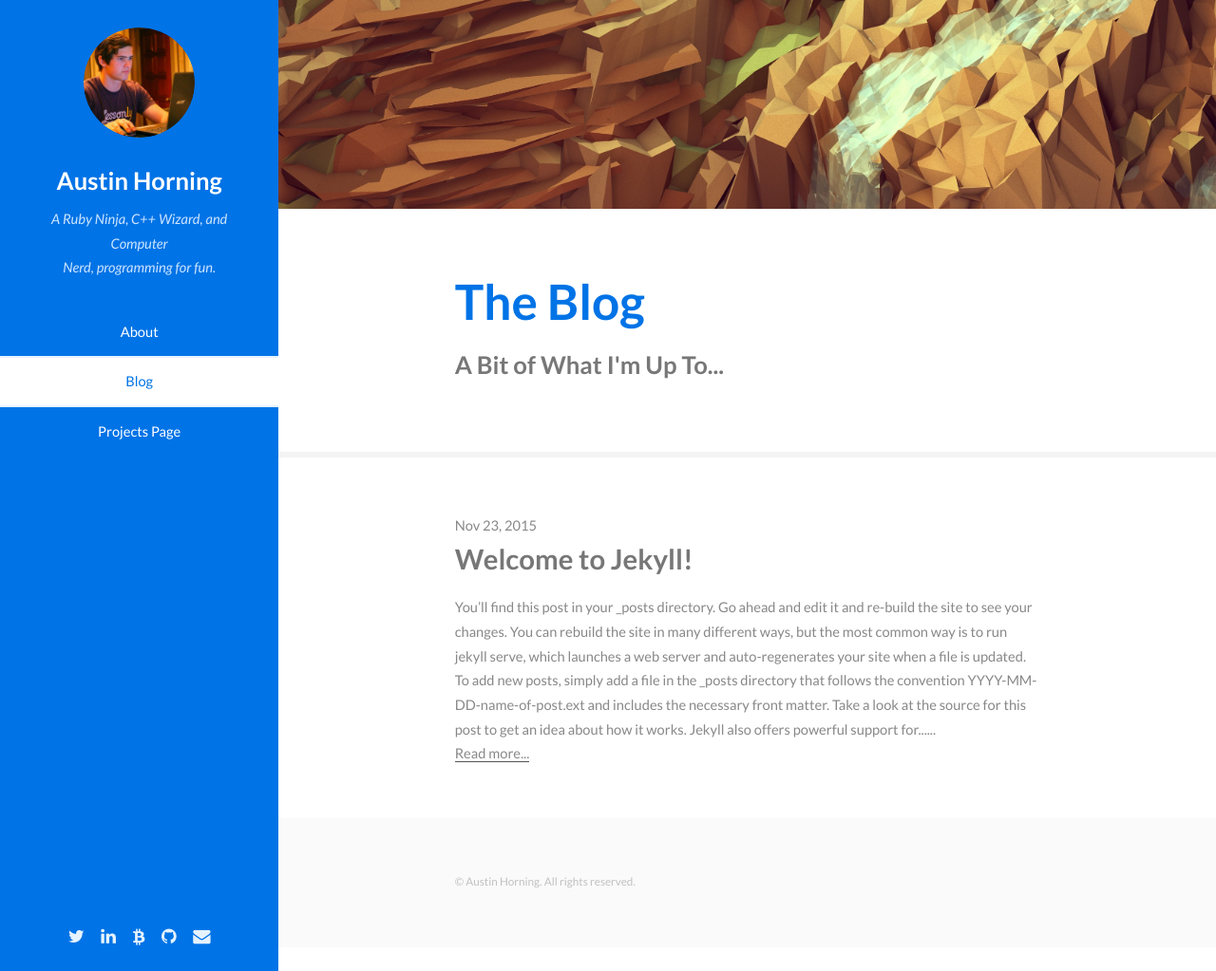
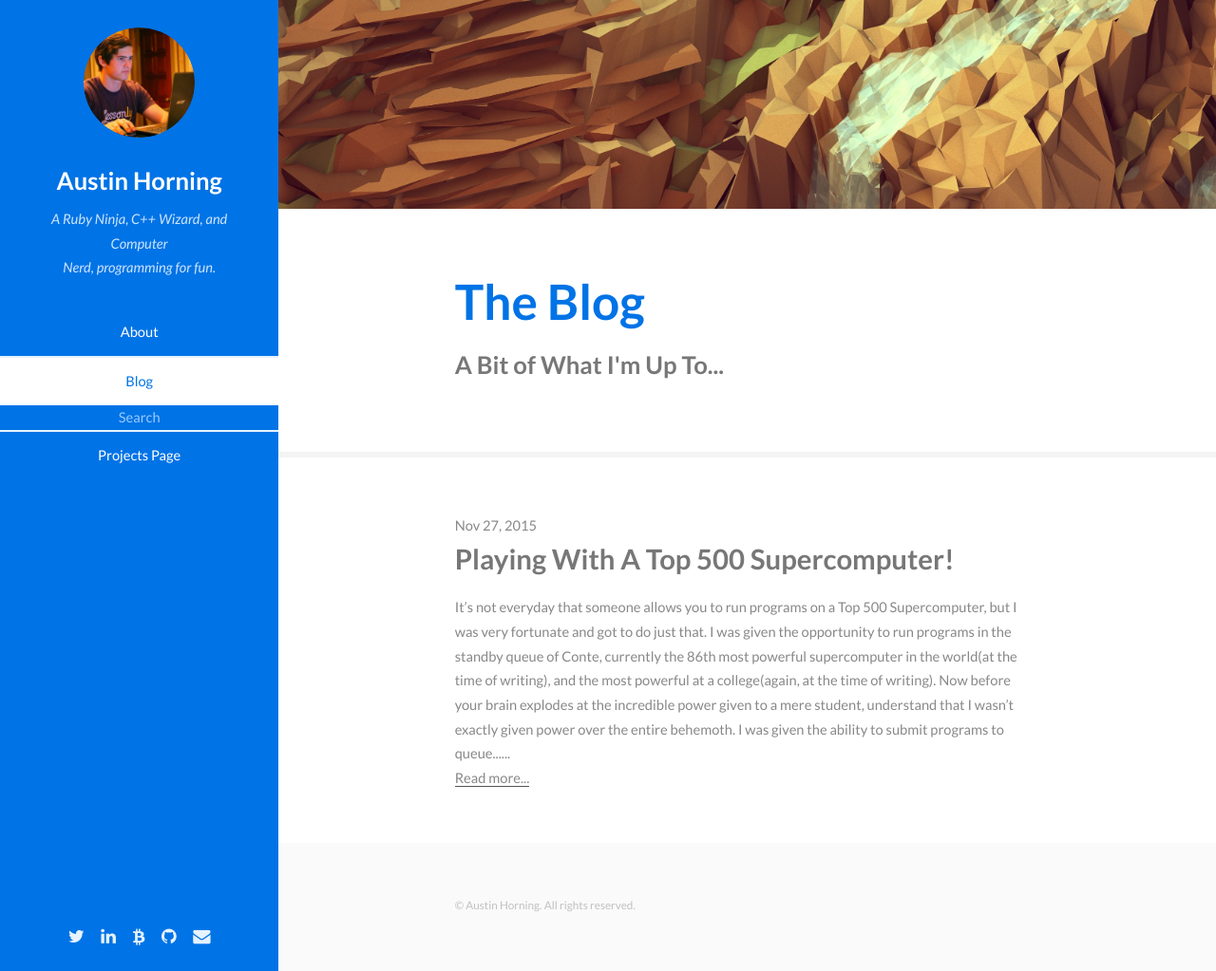
Before and after one commit to TheAustinSeven/theaustinseven.github.io, a Jekyll site: the page built from blog.html, in a window 1280 px wide and 1023 px high. Shown: the whole window at 95% size. Built offline with Jekyll 4.4.1, drawn with Linux system fonts in a browser that asks for light colours; comment, search, counter and statistics services are not loaded.

Commit message:
fixed first post

```diff
--- a/_layouts/default.html
+++ b/_layouts/default.html
@@ -31,6 +44,7 @@
 
             {% if page.title == "Blog" %}
               <li><a href="/blog" class="active">Blog</a></li>
+							<gcse:search>Search</gcse:search>
             {% else %}
               <li><a href="/blog">Blog</a></li>
             {% endif %}
--- a/_posts/2015-11-23-welcome-to-jekyll.markdown
+++ /dev/null
@@ -1,25 +0,0 @@
----
-layout: post
-title:  "Welcome to Jekyll!"
-date:   2015-11-23 17:10:07 -0500
-categories: jekyll update
----
-You’ll find this post in your `_posts` directory. Go ahead and edit it and re-build the site to see your changes. You can rebuild the site in many different ways, but the most common way is to run `jekyll serve`, which launches a web server and auto-regenerates your site when a file is updated.
-
-To add new posts, simply add a file in the `_posts` directory that follows the convention `YYYY-MM-DD-name-of-post.ext` and includes the necessary front matter. Take a look at the source for this post to get an idea about how it works.
-
-Jekyll also offers powerful support for code snippets:
-
-{% highlight ruby %}
-def print_hi(name)
-  puts "Hi, #{name}"
-end
-print_hi('Tom')
-#=> prints 'Hi, Tom' to STDOUT.
-{% endhighlight %}
-
-Check out the [Jekyll docs][jekyll-docs] for more info on how to get the most out of Jekyll. File all bugs/feature requests at [Jekyll’s GitHub repo][jekyll-gh]. If you have questions, you can ask them on [Jekyll Talk][jekyll-talk].
-
-[jekyll-docs]: http://jekyllrb.com/docs/home
-[jekyll-gh]:   https://github.com/jekyll/jekyll
-[jekyll-talk]: https://talk.jekyllrb.com/
--- /dev/null
+++ b/_posts/2015-11-26-playing-with-a-top-supercomputer.markdown
@@ -0,0 +1,51 @@
+---
+layout: post
+title:  "Playing With A Top 500 Supercomputer!"
+date:   2015-11-26 21:10:07 -0500
+categories: HPC Purdue
+---
+It's not everyday that someone allows you to run programs on a Top 500 Supercomputer, but I was very fortunate and got to do just that. I was given the opportunity to run programs in the standby queue of Conte, currently the 86th most powerful supercomputer in the world(at the time of writing), and the most powerful at a college(again, at the time of writing). Now before your brain explodes at the incredible power given to a mere student, understand that I wasn't exactly given power over the entire behemoth. I was given the ability to submit programs to queue that would wait until programs that were running on partitioned segments of the computer were finished, and then would allow me to run a program on up to 6 nodes, or 96 cores. Although this isn't nearly as awesome as having complete control of a computer such as Conte, it is still pretty freaking cool.
+
+When I was given access, I had a hard time coming up with what I wanted to do first with my newfound resources. The usual choice is to run a quick hello world program with MPI. I, however, being my usual sarcastic self, wanted to do something borderline outrageous. It took me a little thinking, but eventually I figured it out. I was going to use a supercomputer to bogosort a list. I know, I can already hear the cringing.
+
+For everyone who is not familiar with bogosort, the algorithm randomizes a list, checks to see if it's sorted, and repeats that process until the list happens to be sorted. This leads to a best case time complexity of O(1), worst case of O(infinity), and an average of O(n!). Needless to say, this algorithm is horribly inefficient.
+
+Even though this program sounds like a cheap joke with no upside, I should say that this program helped me learn all of the essentials of MPI. It also gave me the opportunity to find a few cool tricks I didn't know about before.
+
+The first trick I learned was the Fisher-Yates shuffle. This shuffling algorithm is unique in that it both runs in O(n) time and O(1) space. Essentially the algorithm runs through an array and for each index: a random index not yet visited is chosen and the elements at the two indexes are swapped, or if the indexes are the same, the element remains in place. I implemented this as shown below. I ended up running backwards through the array so I could just call modulus on the random number.
+{% highlight c++ %}
+void shuffle_array(int * list, int size){
+  int placeholder;
+  int index;
+
+  for(int i = size; i > 0; i--){
+    index = std::rand() % i;
+    placeholder = list[index];
+    list[index] = list[i - 1];
+    list[i-1] = placeholder;
+  }
+}
+{% endhighlight %}
+
+The other thing I learned, aside from basic MPI skills, was using `MPI_Probe` and `MPI_Iprobe` efficiently. A frighteningly large number of examples I saw online had the master thread iterate through each and every other thread and call MPI_Probe on each and every one of them. This just seemed plain wrong to me. Luckily I found out that you could replace the `source` parameter with `MPI_ANY_SOURCE`. Then if there are any available messages, you can extract the source from the status. I put a quick example below. This led from for loops to a simple check as to whether there were any available messages which was not only more efficient, but also much cleaner code, which becomes even more necessary when running anything with threads.
+{% highlight c++ %}
+while(sorted_list_size < SORT_RANGE){
+    MPI_Probe(MPI_ANY_SOURCE, DATA_TAG, MPI_COMM_WORLD, &status);
+    MPI_Recv(list_packet, PARTITION_SIZE, MPI_INT, status.MPI_SOURCE, DATA_TAG, MPI_COMM_WORLD, MPI_STATUS_IGNORE);
+    sorted_list = merge_arrays(sorted_list, sorted_list_size, list_packet, PARTITION_SIZE);
+    if(next_to_send < SORT_RANGE){
+      MPI_Send(list + next_to_send, PARTITION_SIZE, MPI_INT, status.MPI_SOURCE, DATA_TAG, MPI_COMM_WORLD);
+      next_to_send += PARTITION_SIZE;
+      cout << "Node " << status.MPI_SOURCE << " sent restock.\n";
+
+    }
+    else{
+      MPI_Send(list, 1, MPI_INT, status.MPI_SOURCE, TERMINATE_TAG, MPI_COMM_WORLD);
+      cout << "Node " << status.MPI_SOURCE << " sent termination.\n";
+    }
+  }
+{% endhighlight %}
+
+To see the rest of my code: [Here](https://github.com/TheAustinSeven/ClusterComputing/tree/master/mucking_around/Bogosort) is the github folder.
+
+To see the best guide I found on MPI: [http://mpitutorial.com/](http://mpitutorial.com/)
--- a/blog.html
+++ b/blog.html
@@ -11,19 +11,6 @@ title: Blog
 				<h2>The Blog</h2>
 				<p>A Bit of What I'm Up To...</p>
 			</header>
-			<script>
-			  (function() {
-			    var cx = '005743795963910074533:zais6jyt4my';
-			    var gcse = document.createElement('script');
-			    gcse.type = 'text/javascript';
-			    gcse.async = true;
-			    gcse.src = (document.location.protocol == 'https:' ? 'https:' : 'http:') +
-			        '//cse.google.com/cse.js?cx=' + cx;
-			    var s = document.getElementsByTagName('script')[0];
-			    s.parentNode.insertBefore(gcse, s);
-			  })();
-			</script>
-			<gcse:search></gcse:search>
 		</div>
 	</section>
 
--- a/index.html
+++ b/index.html
@@ -11,7 +11,7 @@ title: About
 				<p>Computer Science and Electrical Engineering <br>
 					 student at Purdue University.</p>
 			</header>
-			<p>I am originally from the California Bay Area, but I am currently in Indiana as a member of the Purdue Class of 2018, pursuing a Bachelor of Science in both Electrical Engineering and Computer Science. I've been programming for a few years, and have <a href="#projects">built a few projects</a> over the years. Mostly I've been following my passions and discovering where my interests do, and do not, lie. What I have found over the years is that I am really interested in trying to make the world a better place. This idea has helped to guide me in many of my projects.</p>
+			<p>I am originally from the California Bay Area, but I am currently in Indiana as a member of the Purdue Class of 2018, pursuing a Bachelor of Science in both Electrical Engineering and Computer Science. I've been programming for a few years, and have <a href="#projects">built a few projects</a> over the years. Mostly I've been following my passions and discovering where my interests do, and do not, lie. What I have found over the years is that I am really interested in many different things, and the work I do over the years reflects that.</p>
 		</div>
 	</section>
 
```
Also changed, not shown: other parts of _layouts/default.html (+13 -0 lines).
